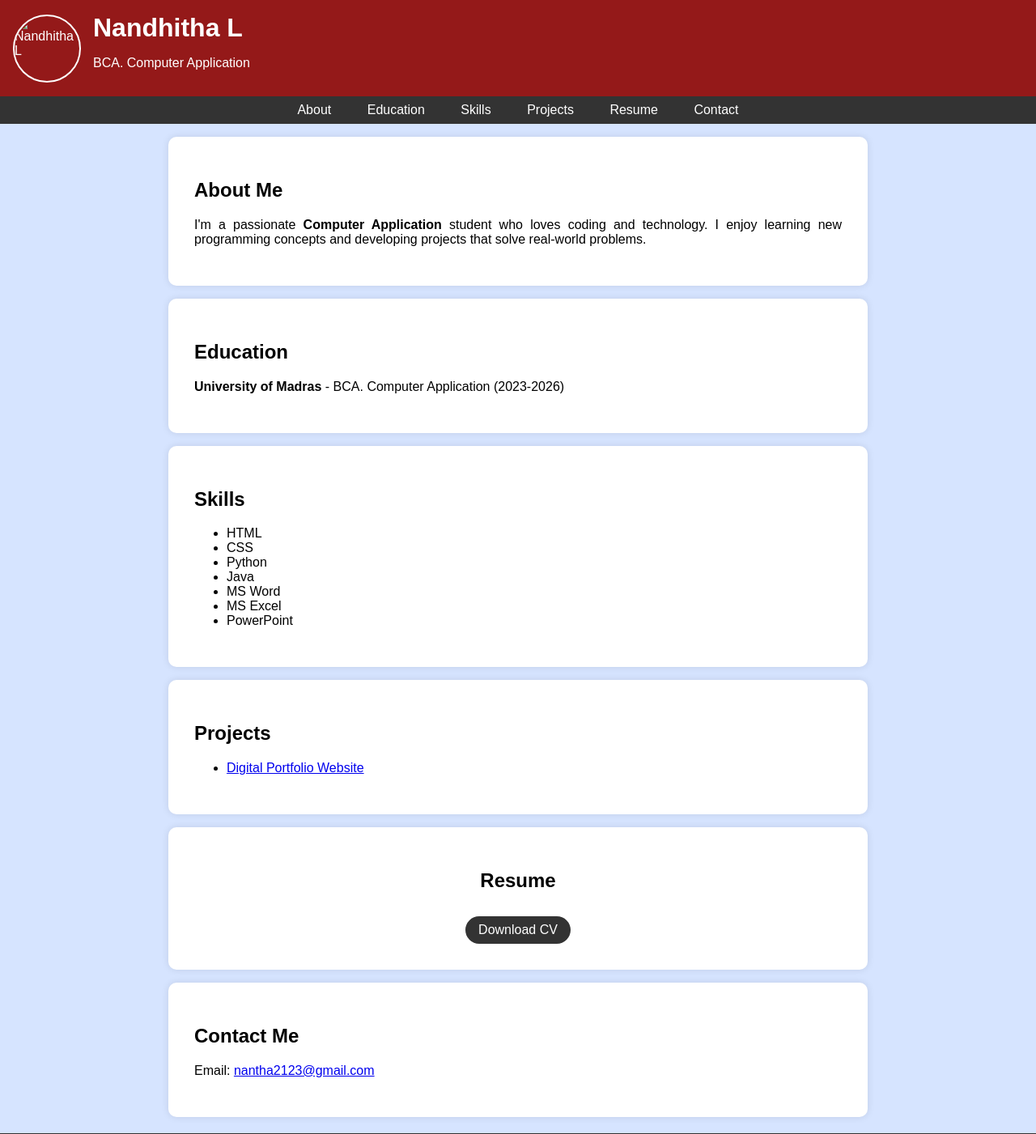
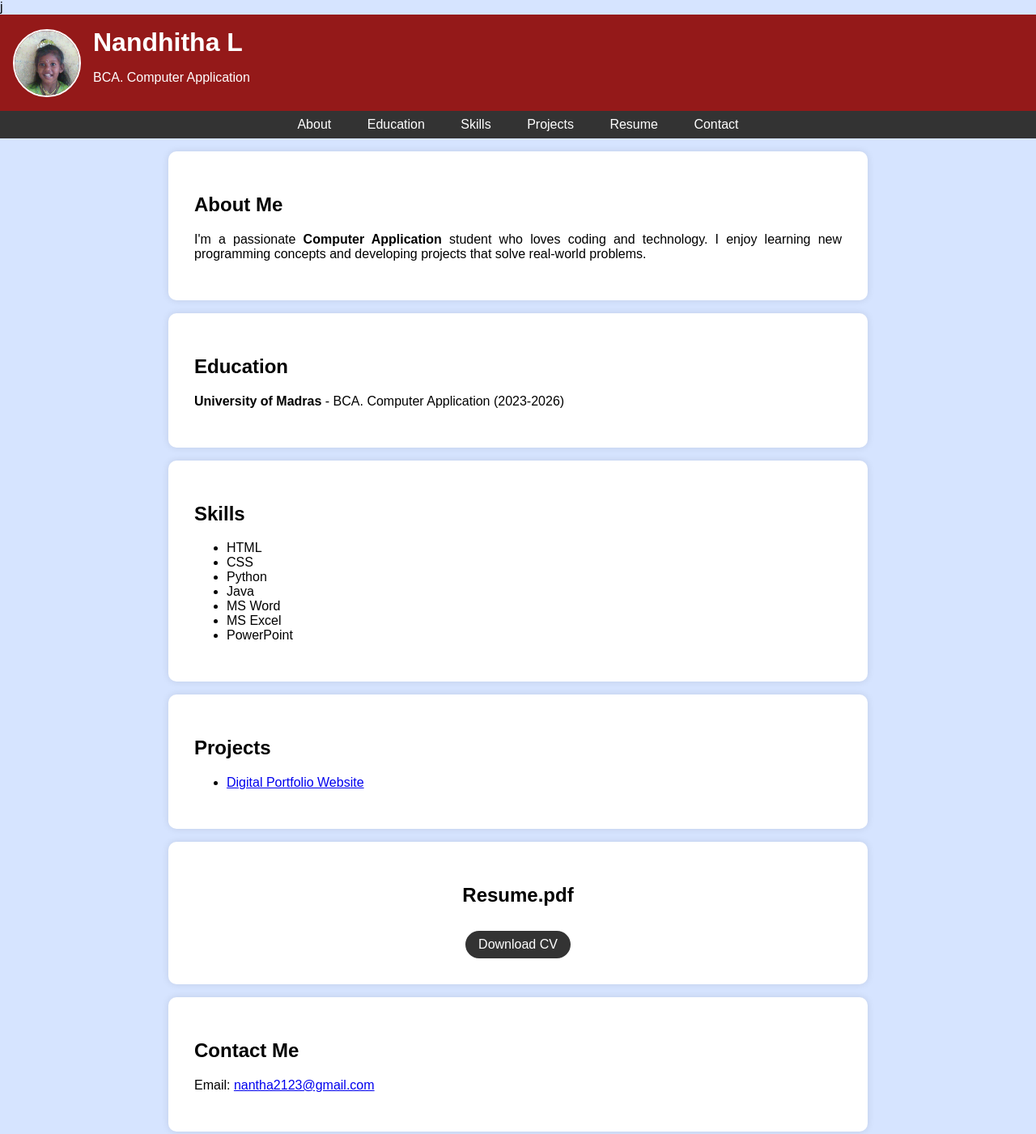
Before and after one commit to nandhithal/digital-portfilo, a plain HTML site: page index.html in a window 1280 px wide. Shown: the top 1401 px of the page at 81% size. Drawn offline with Linux system fonts and the light colour scheme.

Commit message:
index.html

```diff
--- a/index.html
+++ b/index.html
@@ -1,4 +1,4 @@
-<!DOCTYPE html>
+j<!DOCTYPE html>
 <html lang="en">
 <head>
     <meta charset="UTF-8">
@@ -96,7 +96,7 @@
 
     <header>
         <!-- Profile picture inside header, left-aligned near name -->
-        <img src="IMG 2025..." alt="Nandhitha L" class="profile-picture">
+        <img src="IMG_20250321_090209.JPG" alt="Nandhitha L" class="profile-picture">
         <div class="header-content">
             <h1>Nandhitha L</h1>
             <p>BCA. Computer Application</p>
@@ -154,7 +154,7 @@
 
     <section id="resume">
         <div class="section-content" style="text-align: center;">
-            <h2>Resume</h2>
+            <h2>Resume.pdf</h2>
             <!-- Corrected Resume Download Button -->
             <a href="resume.pdf"class="download-button">Download CV</a>
         </div>
```
